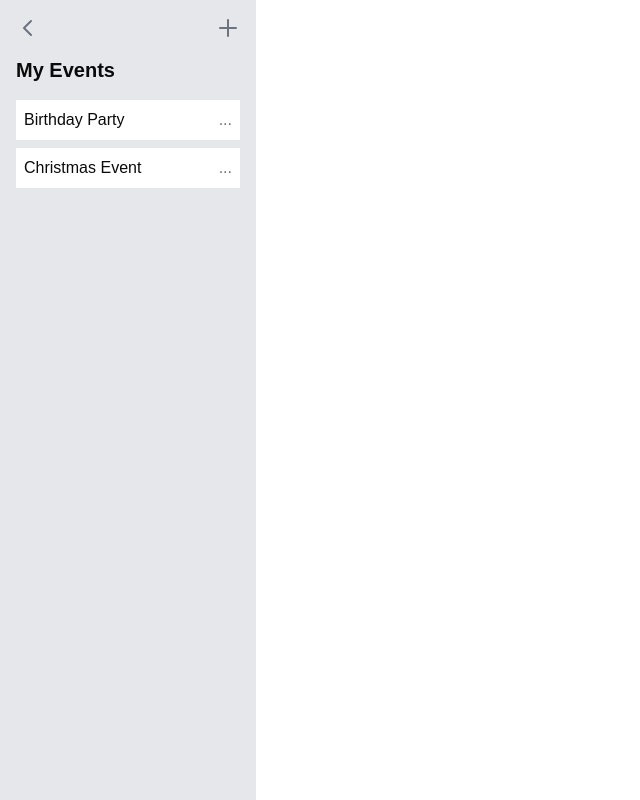
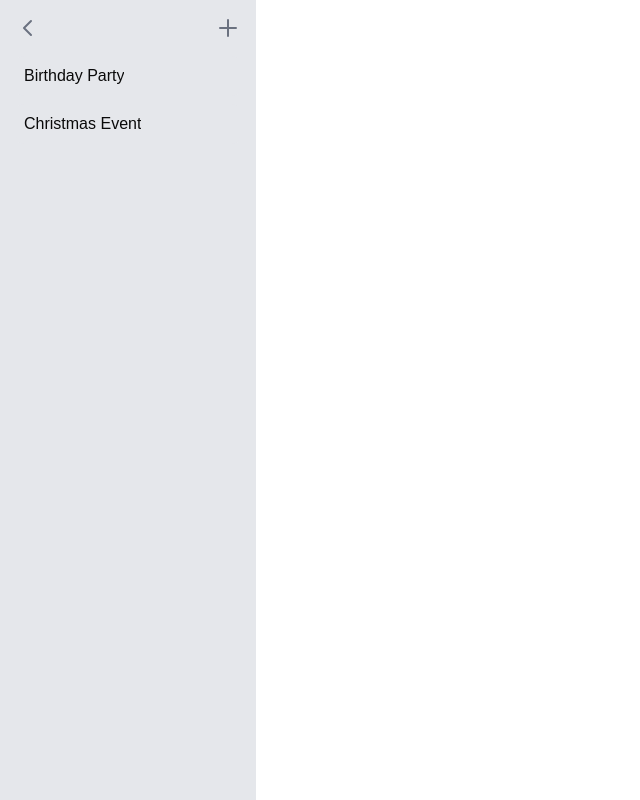
Before and after one commit to Simon-jmk/Wink-AI-Invite-Maker, a Next.js app: page / in a window 1280 px wide. Shown: the whole page, without its empty margins (0-640 px from the left). Built offline with nearby package versions, Linux system fonts and the light colour scheme.

Commit message:
Event list full functional

```diff
--- a/src/app/globals.css
+++ b/src/app/globals.css
@@ -68,6 +68,19 @@ body {
   }
 }
 
+.typing-cursor::after {
+  animation: blink 1s step-end infinite;
+}
+
+@keyframes blink {
+  0%, 100% {
+    opacity: 1;
+  }
+  50% {
+    opacity: 0;
+  }
+}
+
 @layer base {
   * {
     @apply border-border;
--- a/src/components/EventForm.tsx
+++ b/src/components/EventForm.tsx
@@ -10,13 +10,15 @@ interface EventFormProps {
     name: string;
     location: string;
     date: string;
-    time: string;
+    startTime: string;
+    endTime: string;
     theme: string;
   };
   onComplete: (data: {
     location: string;
     date: string;
-    time: string;
+    startTime: string;
+    endTime: string;
     theme: string;
   }) => void;
 }
@@ -25,7 +27,8 @@ const EventForm: React.FC<EventFormProps> = ({ eventData, onComplete }) => {
   const [formData, setFormData] = useState({
     location: eventData.location,
     date: eventData.date,
-    time: eventData.time,
+    startTime: eventData.startTime, // Changed to startTime
+    endTime: eventData.endTime,
     theme: eventData.theme,
   });
 
@@ -33,7 +36,8 @@ const EventForm: React.FC<EventFormProps> = ({ eventData, onComplete }) => {
     setFormData({
       location: eventData.location,
       date: eventData.date,
-      time: eventData.time,
+      startTime: eventData.startTime,
+      endTime: eventData.endTime, // Reset endTime when eventData changes
       theme: eventData.theme,
     });
   }, [eventData]);
@@ -68,8 +72,15 @@ const EventForm: React.FC<EventFormProps> = ({ eventData, onComplete }) => {
       />
       <Input
         type="time"
-        name="time"
-        value={formData.time}
+        name="startTime"
+        value={formData.startTime}
+        onChange={handleChange}
+        className="mb-4"
+      />
+      <Input
+        type="time"
+        name="endTime"
+        value={formData.endTime}
         onChange={handleChange}
         className="mb-4"
       />
@@ -80,9 +91,17 @@ const EventForm: React.FC<EventFormProps> = ({ eventData, onComplete }) => {
         className="w-full mb-4 p-2 border rounded"
       >
         <option value="">Select a theme</option>
-        <option value="christmas">Christmas</option>
-        <option value="halloween">Halloween</option>
-        <option value="birthday">Birthday</option>
+        <option value="Valborg">Valborg</option>
+        <option value="Spring">Spring</option>
+        <option value="Easter">Easter</option>
+        <option value="Midsummer">Midsummer</option>
+        <option value="Summer">Summer</option>
+        <option value="Autumn">Autumn</option>
+        <option value="Halloween">Halloween</option>
+        <option value="Winter">Winter</option>
+        <option value="Lucia">Lucia</option>
+        <option value="Christmas">Christmas</option>
+        <option value="New Year">New Year</option>
       </select>
       <Button onClick={handleNext}>Complete</Button>
     </div>
--- /dev/null
+++ b/src/components/EventName.tsx
@@ -0,0 +1,69 @@
+"use client";
+
+import React, { useState, useEffect, useRef } from "react";
+
+const EventName: React.FC<{ name: string; selectEvent: () => void; isSelected: boolean; menuOpen: boolean; disableAnimation: boolean; }> = ({
+  name,
+  selectEvent,
+  isSelected,
+  menuOpen,
+  disableAnimation,
+}) => {
+  const [isOverflowing, setIsOverflowing] = useState(false);
+  const textRef = useRef<HTMLSpanElement>(null);
+  const [displayedText, setDisplayedText] = useState<string>(name);
+
+  useEffect(() => {
+    if (textRef.current) {
+      setIsOverflowing(
+        textRef.current.scrollWidth > textRef.current.clientWidth
+      );
+    }
+  }, [name]);
+
+  useEffect(() => {
+    // Only start the typing animation if the event is selected and disableAnimation is false
+    if (isSelected && !disableAnimation) {
+      setDisplayedText(""); // Clear the text before starting the animation
+      let index = -1; // Start at 0
+
+      const interval = setInterval(() => {
+        setDisplayedText((prev) => prev + (name[index] || ""));
+        index++;
+        if (index >= name.length) {
+          clearInterval(interval);
+        }
+      }, 60); // Adjust speed as needed
+
+      // Cleanup interval when the component unmounts or updates
+      return () => clearInterval(interval);
+    } else {
+      // If the event is not selected or animation is disabled, display the name as usual
+      setDisplayedText(name);
+    }
+  }, [isSelected, name, disableAnimation]);
+
+
+  return (
+    <div className="relative overflow-hidden w-full flex items-center group" onClick={selectEvent}>
+      <span
+        ref={textRef}
+        className={`whitespace-nowrap overflow-hidden cursor-pointer ${isSelected && !disableAnimation ? "typing-cursor" : ""}`}
+        style={{ display: "inline-block", width: "full" }}
+      >
+        {displayedText}
+      </span>
+      {isOverflowing && (
+        <div
+          className={`absolute inset-y-0 right-0 w-10 bg-gradient-to-l pointer-events-none ${
+            isSelected
+              ? "from-gray-300 to-transparent"
+              : "from-gray-200 to-transparent group-hover:from-gray-300 group-hover:to-transparent"
+          }`}
+        />
+      )}
+    </div>
+  );
+};
+
+export default EventName;
--- a/src/components/EventPreview.tsx
+++ b/src/components/EventPreview.tsx
@@ -4,7 +4,7 @@ import React from "react";
 import { Button } from "@/components/ui/button";
 
 interface EventPreviewProps {
-  data: { location: string; date: string; time: string; theme: string };
+  data: { location: string; date: string; startTime: string; endTime: string; theme: string };
   startChat: () => void;
 }
 
@@ -19,7 +19,10 @@ const EventPreview: React.FC<EventPreviewProps> = ({ data, startChat }) => {
         <strong>Date:</strong> {data.date}
       </p>
       <p>
-        <strong>Time:</strong> {data.time}
+        <strong> Start:</strong> {data.startTime}
+      </p>
+      <p>
+        <strong>Ends:</strong> {data.endTime}
       </p>
       <p>
         <strong>Theme:</strong> {data.theme}
--- a/src/components/Sidebar.tsx
+++ b/src/components/Sidebar.tsx
@@ -1,8 +1,8 @@
 "use client";
 
-import React, { useState } from "react";
-import { Button } from "@/components/ui/button";
+import React, { useState, useEffect, useRef } from "react";
 import ConfirmationModal from "./ConfirmationModal";
+import EventName from "./EventName";
 
 interface SidebarProps {
   events: { id: number; name: string }[];
@@ -73,11 +73,55 @@ const Sidebar: React.FC<SidebarProps> = ({
     setIsSidebarOpen(!isSidebarOpen);
   };
 
+  const menuRef = useRef<HTMLDivElement | null>(null);
+  const inputRef = useRef<HTMLInputElement | null>(null);
+
+  useEffect(() => {
+    const handleClickOutside = (e: MouseEvent) => {
+      // Check if the click is outside both the menu and the input
+      if (
+        menuRef.current &&
+        !menuRef.current.contains(e.target as Node) &&
+        inputRef.current &&
+        !inputRef.current.contains(e.target as Node)
+      ) {
+        setMenuOpenId(null);
+        setEditingEventId(null);
+        setTempEventName("");
+      } else if (
+        menuRef.current &&
+        !menuRef.current.contains(e.target as Node)
+      ) {
+        // If the click is outside the menu but not outside the input, only close the menu
+        setMenuOpenId(null);
+      } else if (
+        inputRef.current &&
+        !inputRef.current.contains(e.target as Node)
+      ) {
+        // If the click is outside the input but not the menu, only close the input
+        setEditingEventId(null);
+        setTempEventName("");
+      }
+    };
+
+    document.addEventListener("mousedown", handleClickOutside);
+
+    return () => {
+      document.removeEventListener("mousedown", handleClickOutside);
+    };
+  }, [menuOpenId, editingEventId]);
+
+  useEffect(() => {
+    if (editingEventId !== null && inputRef.current) {
+      inputRef.current.focus();
+    }
+  }, [editingEventId]);
+
   return (
     <div
-      className={`h-full ${
-        isSidebarOpen ? "w-64" : "w-16"
-      } transition-all duration-300 bg-gray-200`}
+      className={`h-max min-h-full pb-4 ${
+        isSidebarOpen ? "w-64 bg-gray-200" : "w-16 bg-transparent"
+      } transition-all duration-300`}
     >
       <div className="flex items-center justify-between p-4">
         <button
@@ -140,18 +184,23 @@ const Sidebar: React.FC<SidebarProps> = ({
       </div>
       {isSidebarOpen && (
         <>
-          <h2 className="text-xl font-bold mb-4 px-4">My Events</h2>
-          <div className="flex-1 overflow-y-auto px-4">
+          <div className="flex-1 px-4 grow-0 overflow-auto">
             {events.map((event) => (
               <div
                 key={event.id}
-                className={`p-2 mb-2 bg-white cursor-pointer hover:bg-gray-100 ${
-                  selectedEventId === event.id ? "bg-blue-100" : ""
+                className={`p-2 mb-2 cursor-pointer hover:bg-gray-300 rounded-lg group ${
+                  selectedEventId === event.id ||
+                  menuOpenId === event.id ||
+                  editingEventId === event.id ||
+                  eventToDelete === event.id
+                    ? "bg-gray-300"
+                    : "bg-gray-200"
                 }`}
-                onMouseEnter={() => setMenuOpenId(null)}
+                onClick={() => selectEvent(event.id)} // Make the entire div clickable to select the event
               >
                 {editingEventId === event.id ? (
                   <input
+                    ref={inputRef}
                     type="text"
                     value={tempEventName}
                     onChange={handleNameChange}
@@ -161,25 +210,44 @@ const Sidebar: React.FC<SidebarProps> = ({
                         : e.key === "Escape" && handleCancel()
                     }
                     onBlur={() => handleSave(event.id)}
-                    className="w-full p-1 border rounded"
+                    className="w-full border pl-1 rounded bg-transparent"
                   />
                 ) : (
                   <div className="flex justify-between items-center">
-                    <span onClick={() => selectEvent(event.id)}>
-                      {event.name}
-                    </span>
-                    <div className="relative">
+                    <EventName
+                      name={event.name}
+                      selectEvent={() => selectEvent(event.id)}
+                      isSelected={
+                        selectedEventId === event.id ||
+                        menuOpenId === event.id ||
+                        editingEventId === event.id ||
+                        eventToDelete === event.id
+                      }
+                      menuOpen={menuOpenId === event.id}
+                      disableAnimation={
+                        menuOpenId === event.id ||
+                        editingEventId === event.id ||
+                        eventToDelete === event.id
+                      }
+                    />
                     <button
                       onClick={(e) => {
-                          e.stopPropagation();
+                        e.stopPropagation(); // Prevent event selection when menu is opened
                         setMenuOpenId(event.id);
                       }}
-                        className="text-gray-500 hover:text-gray-700 ml-2"
+                      className={`text-gray-500 ml-2 transition-opacity duration-200 ${
+                        selectedEventId === event.id || menuOpenId === event.id
+                          ? "opacity-100"
+                          : "hidden group-hover:inline-block"
+                      }`}
                     >
-                        ...
+                      ⋯
                     </button>
                     {menuOpenId === event.id && (
-                        <div className="absolute right-0 mt-2 w-24 bg-white border rounded shadow-lg z-10">
+                      <div
+                        ref={menuRef}
+                        className="absolute left-56 mt-20 w-24 bg-white border rounded shadow-lg z-50"
+                      >
                         <button
                           onClick={(e) => {
                             e.stopPropagation();
@@ -201,12 +269,10 @@ const Sidebar: React.FC<SidebarProps> = ({
                       </div>
                     )}
                   </div>
-                  </div>
                 )}
               </div>
             ))}
           </div>
-          {/* Confirmation Modal */}
           <ConfirmationModal
             isOpen={showModal}
             onClose={handleModalClose}
```
Also changed, not shown: src/components/ChatInterface.tsx (+17 -4 lines), src/components/MainLayout.tsx (+11 -6 lines). Lines whose indentation alone changed are shown as unchanged.
